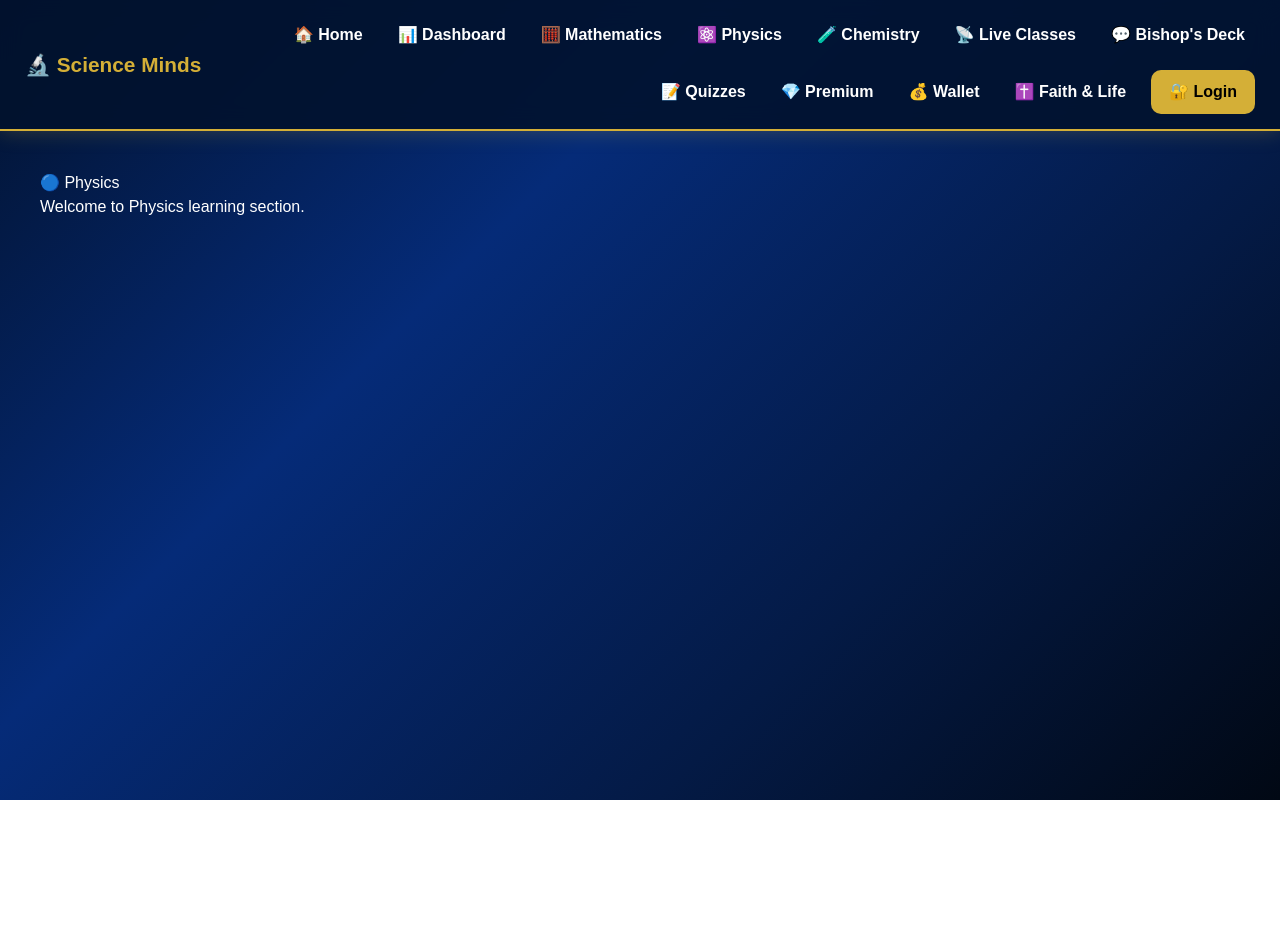
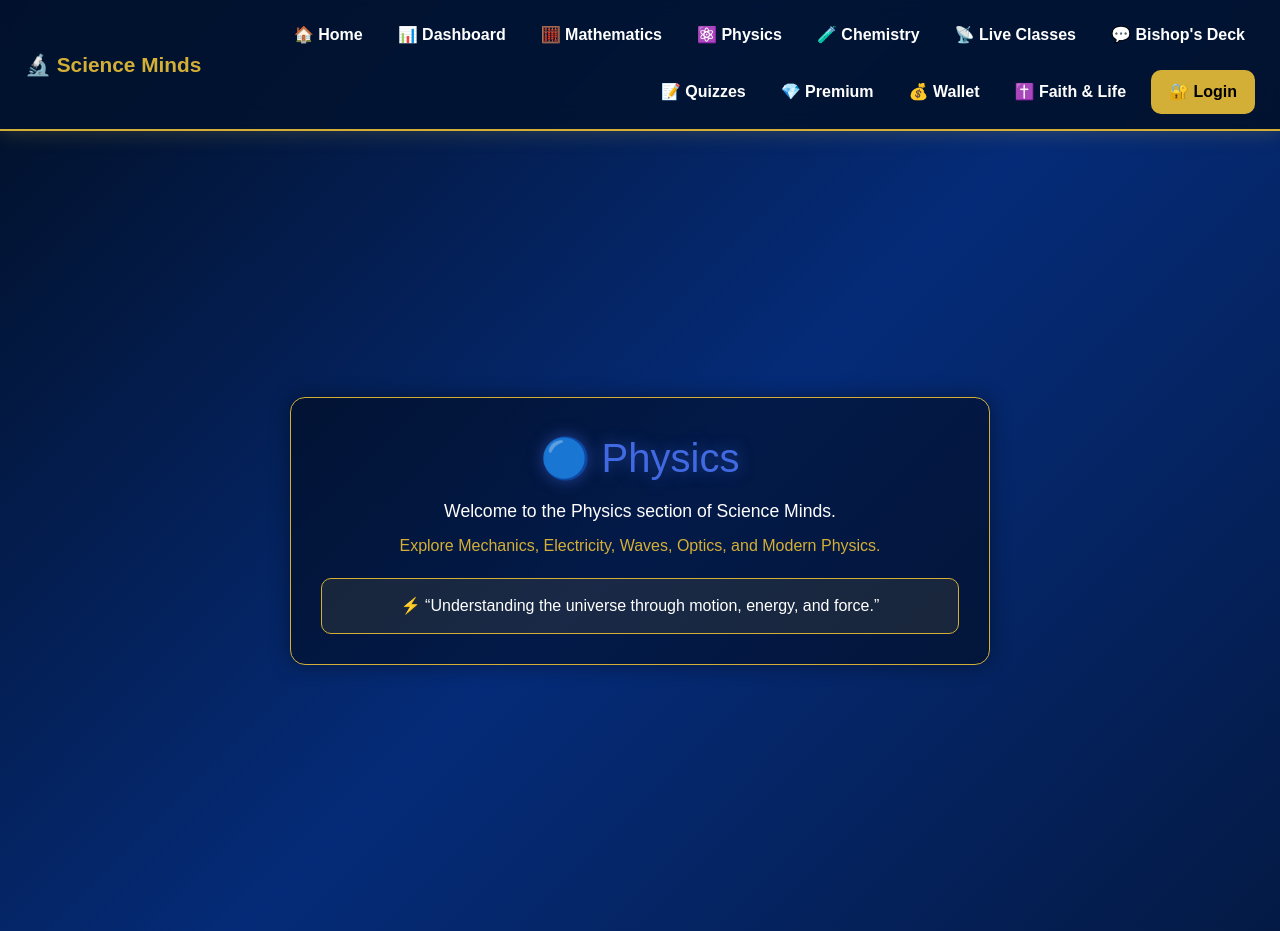
Before and after one commit to Elynahm/Science-Minds, a Next.js app: page /Physics in a window 1280 px wide. Before the commit the page ends 800 px from the top, so only its background shows below. Built offline with nearby package versions, Linux system fonts and the light colour scheme.

Commit message:
Update physics page

```diff
--- a/app/Physics/page.tsx
+++ b/app/Physics/page.tsx
@@ -1,8 +1,74 @@
 export default function PhysicsPage() {
   return (
-    <main style={{ padding: "40px" }}>
-      <h1>🔵 Physics</h1>
-      <p>Welcome to Physics learning section.</p>
+    <main style={styles.container}>
+      <div style={styles.card}>
+        <h1 style={styles.title}>🔵 Physics</h1>
+
+        <p style={styles.text}>
+          Welcome to the Physics section of Science Minds.
+        </p>
+
+        <p style={styles.subtext}>
+          Explore Mechanics, Electricity, Waves, Optics, and Modern Physics.
+        </p>
+
+        <div style={styles.highlightBox}>
+          ⚡ “Understanding the universe through motion, energy, and force.”
+        </div>
+      </div>
     </main>
   );
 }
+
+/* ================= STYLES ================= */
+
+const styles: Record<string, React.CSSProperties> = {
+  container: {
+    minHeight: "100vh",
+    padding: "40px",
+    background: "linear-gradient(135deg,#02122e,#052b78,#041a45)",
+    display: "flex",
+    justifyContent: "center",
+    alignItems: "center",
+    fontFamily: "Arial",
+  },
+
+  card: {
+    maxWidth: "700px",
+    width: "100%",
+    padding: "30px",
+    borderRadius: "15px",
+    background: "rgba(0,0,0,0.4)",
+    border: "1px solid #d4af37",
+    boxShadow: "0 0 20px rgba(0,0,0,0.4)",
+    textAlign: "center",
+  },
+
+  title: {
+    color: "#4169e1",
+    fontSize: "2.5rem",
+    marginBottom: "10px",
+    textShadow: "0 0 15px rgba(65,105,225,0.5)",
+  },
+
+  text: {
+    color: "#ffffff",
+    fontSize: "1.1rem",
+    marginBottom: "10px",
+  },
+
+  subtext: {
+    color: "#d4af37",
+    fontSize: "1rem",
+    marginBottom: "20px",
+  },
+
+  highlightBox: {
+    marginTop: "20px",
+    padding: "15px",
+    borderRadius: "10px",
+    background: "rgba(212,175,55,0.1)",
+    border: "1px solid #d4af37",
+    color: "#ffffff",
+  },
+};
```
